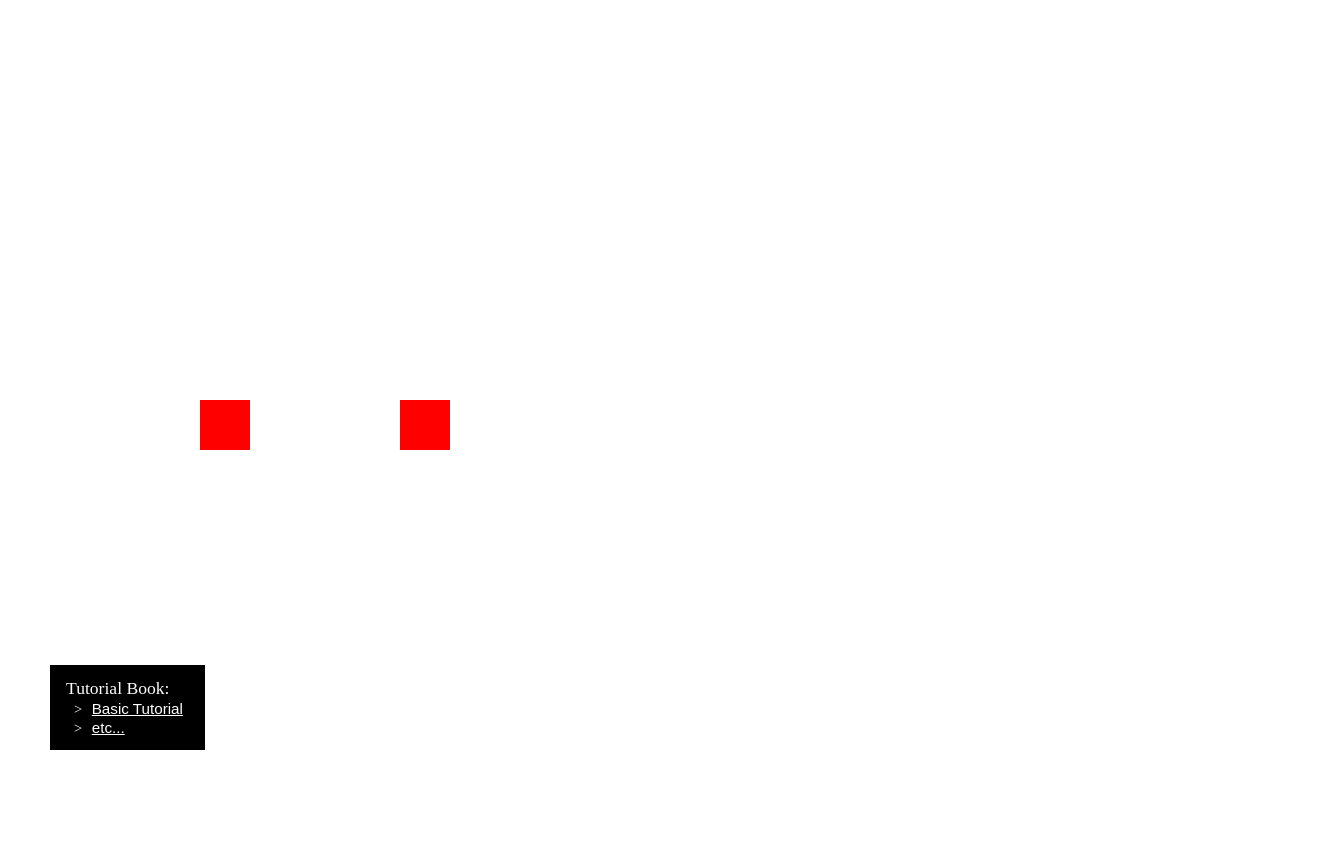
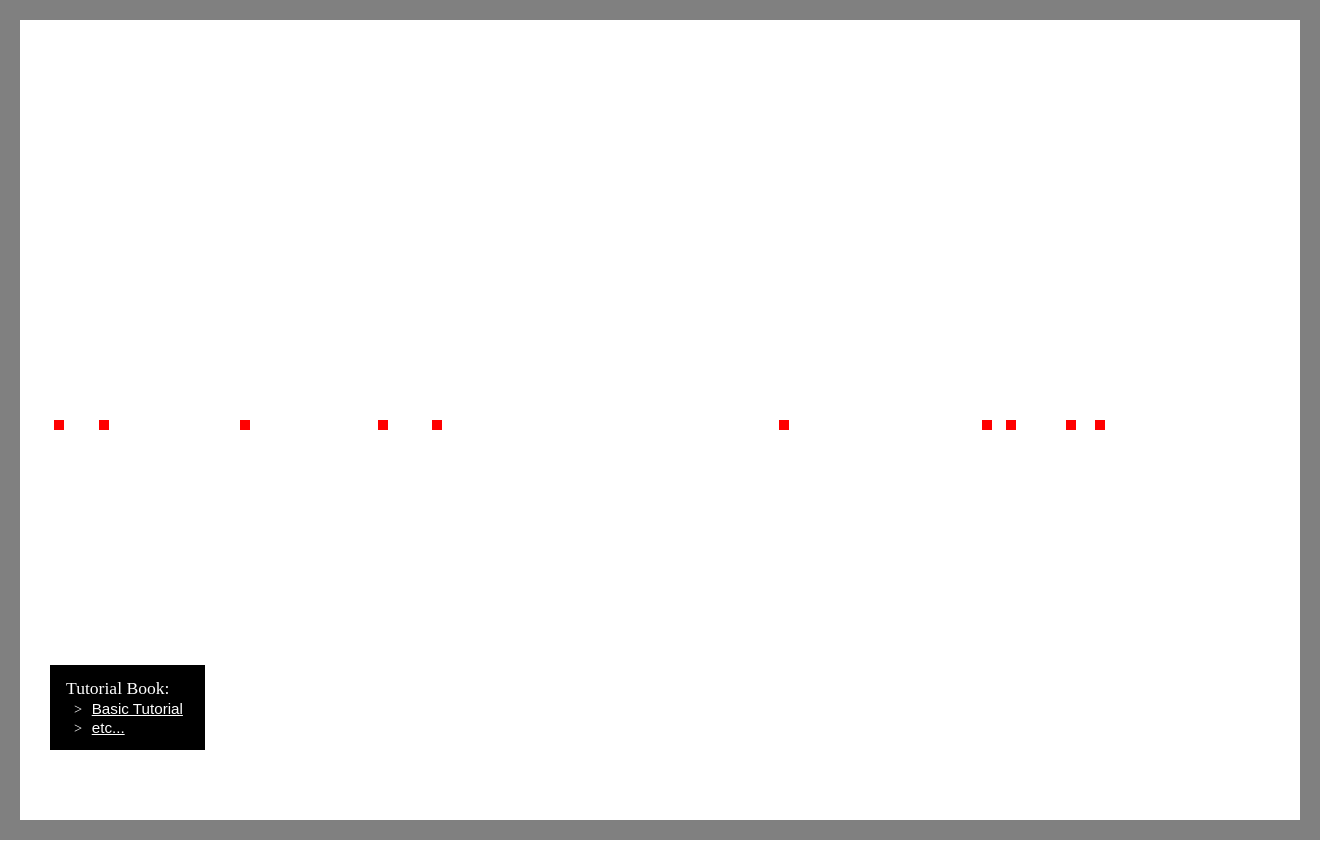
Before and after one commit to TRK856/World-Generation, a plain HTML site: page index.html in a window 1280 px wide. Shown: the whole page, 1320 px wide, since content can reach past the window. Before the commit the page ends 804 px from the top, so only its background shows below. Drawn offline with Linux system fonts and the light colour scheme.

Commit message:
z-axis
Attempt at doing z-axis, idk wut to think rn

```diff
--- a/main.js
+++ b/main.js
@@ -7,11 +7,7 @@ cnv.width = window.innerWidth;
 cnv.height = window.innerHeight;
 
 // varibles + array nessasary for function of code
-let
-    world = [
-        { x: 400, y: (cnv.height/2), w: 50, h: 50 },
-        { x: 200, y: (cnv.height/2), w: 50, h: 50 },
-    ],
+let world = [],
     tutorialStoredInfo = {
         active: false,
         origInnerText: "",
@@ -19,9 +15,12 @@ let
     player = { keyHandler: {} },
     speedX = 0,
     speedZ = 0,
-    friction = .95,
-    floor = 50;
+    friction = 0.95,
+    floor = 50,
+    moveZ = true,
+    growZ = true;
 requestAnimationFrame(drawWorld);
+randomWorldGen(10);
 
 // Event Listners
 document.getElementById("tutorial_activate").addEventListener("click", () => {
@@ -58,6 +57,22 @@ function findAllOccurancesID(obj, findValue) {
         }
     }
     return [placeInArray, numberOfFindValues];
+}
+
+function randomWorldGen(num) {
+    console.log("hi");
+    for (let i = 0; i < num; i++) {
+        world.push(randomWorld());
+    }
+}
+
+function randomWorld() {
+    return {
+        x: randomInt(0, cnv.width - 100),
+        y: cnv.height / 2,
+        w: 10,
+        h: 10,
+    };
 }
 
 // tutorial
@@ -101,15 +116,37 @@ function tutorial(step) {
 // drawing the game
 function drawWorld() {
     ctx.clearRect(0, 0, cnv.width, cnv.height);
-    moveScreen()
-     for (let i = 0; i < world.length; i++) {
-            world[i].x += speedX;
-            worldDraw(world[i]);
+    moveScreen();
+    for (let i = 0; i < world.length; i++) {
+        world[i].x += speedX;
+        if (growZ != false) {
+            world[i].x -= speedZ / 2;
+            world[i].y -= speedZ / 2;
+            world[i].h += speedZ;
+            world[i].w += speedZ;
         }
-    if(speedX != 0 ){
-        speedX *= friction
+        if (moveZ != false) {
+            if (world[i].x < cnv.width / 2) {
+                world[i].x -= speedZ;
+            }
+            if (world[i].x > cnv.width / 2) {
+                world[i].x += speedZ;
+            }
+        }
+        if (world[i].w <= 0 || world[i].h <= 0) {
+            world[i] = "";
+        }
+        worldDraw(world[i]);
     }
-    requestAnimationFrame(drawWorld)
+
+    if (speedX != 0) {
+        speedX *= friction;
+    }
+
+    if (speedZ != 0) {
+        speedZ *= friction;
+    }
+    requestAnimationFrame(drawWorld);
 }
 
 function worldDraw(obj) {
@@ -119,15 +156,17 @@ function worldDraw(obj) {
 
 // movement
 function moveScreen() {
-    if (player.keyHandler.ArrowLeft === true ) {
-        speedX -= .195;
+    if (player.keyHandler.ArrowLeft === true) {
+        speedX -= 0.195;
     }
     if (player.keyHandler.ArrowRight === true) {
-        speedX += .195;
+        speedX += 0.195;
     }
     if (player.keyHandler.ArrowUp === true) {
+        speedZ += 0.195;
     }
     if (player.keyHandler.ArrowDown === true) {
+        speedZ -= 0.195;
     }
     if (player.keyHandler.KeyR === true) {
         world = [{ x: 400, y: 300, w: 50, h: 50 }];
--- a/style.css
+++ b/style.css
@@ -33,3 +33,7 @@ button {
     word-wrap: normal;
     white-space: nowrap;
 }
+
+canvas {
+    border: 20px solid grey;
+}
```
